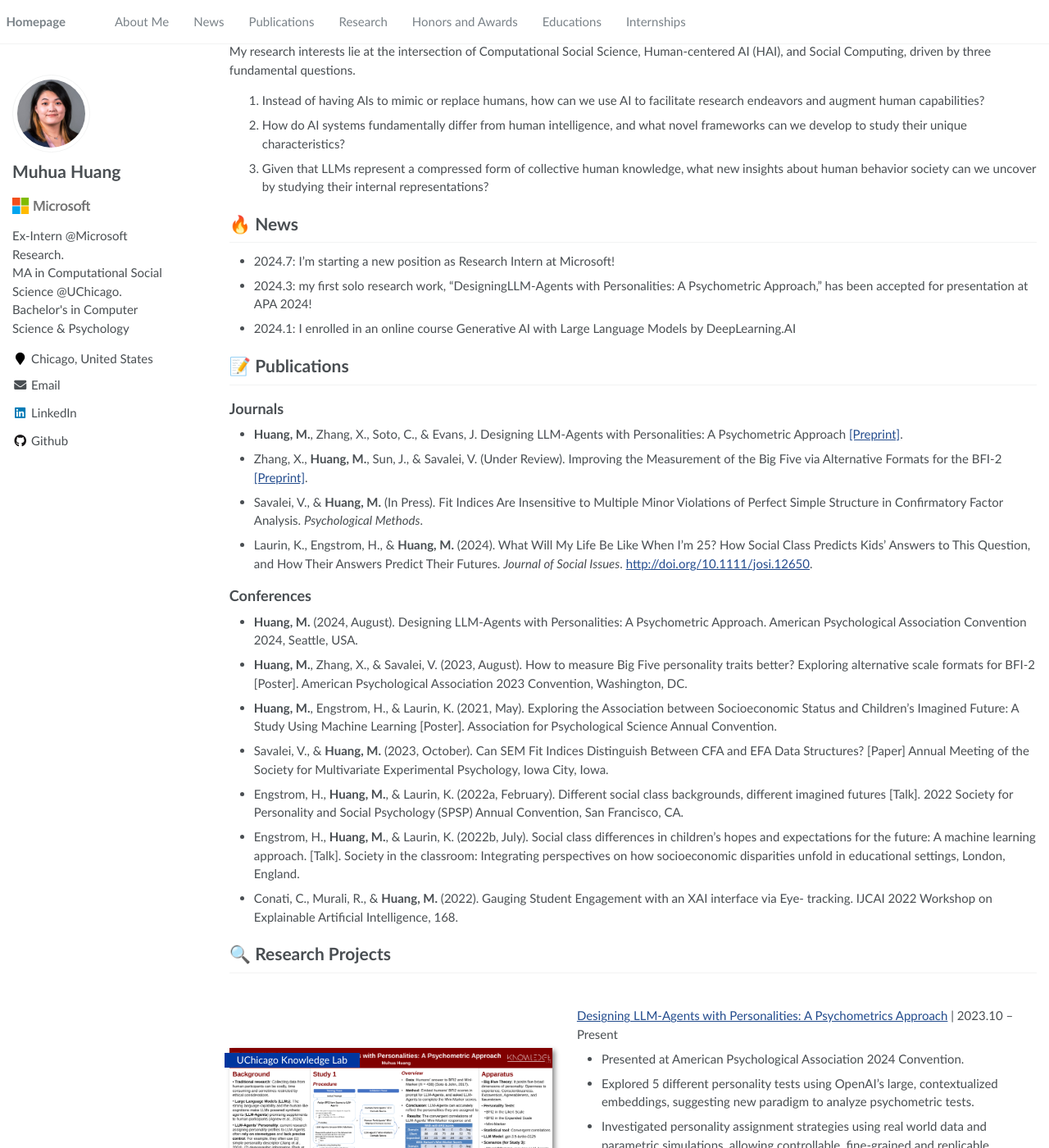
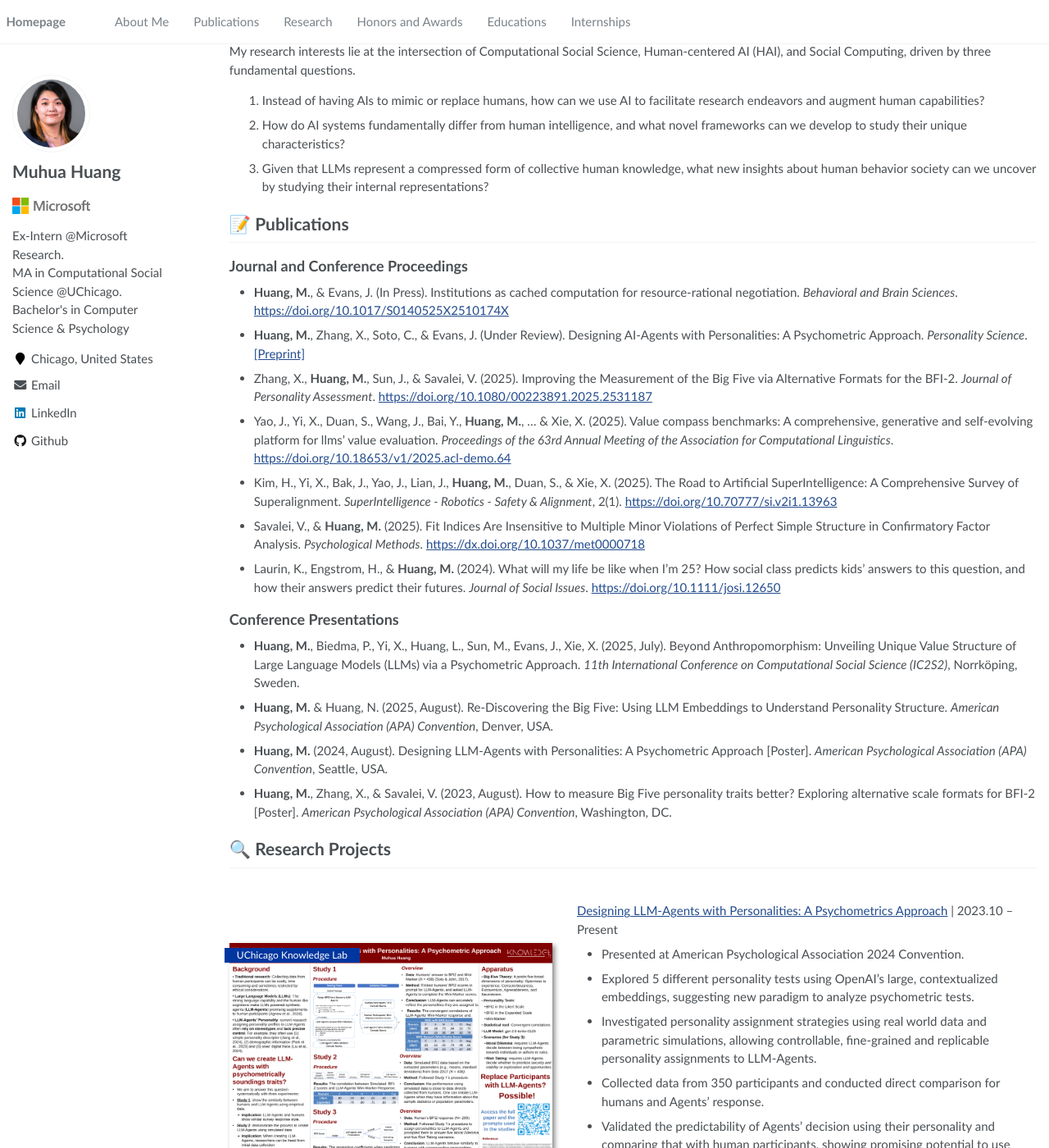
Before and after one commit to muhua-h/muhua-h.github.io, a Jekyll site: the page built from _pages/about.md, in a window 1280 px wide and 1400 px high, scrolled down 258 px. Shown: the whole window at 82% size. Built offline with Jekyll 4.4.1, drawn with Linux system fonts in a browser that asks for light colours; some of the changed text lies outside the part shown.

Commit message:
Update website structure and content
- Remove News section entirely and update navigation
- Add Stanford PhD in Organizational Behavior to Education
- Update Publications with current CV content
- Simplify Internships to high-level research team info
- Add current CV file

🤖 Generated with [Claude Code](https://claude.ai/code)

Co-Authored-By: Claude <noreply@anthropic.com>

```diff
--- a/_data/navigation.yml
+++ b/_data/navigation.yml
@@ -2,9 +2,6 @@
 main:
   - title: "About Me"
     url: "#-about-me"
-
-  - title: "News"
-    url: "#-news"
 
   - title: "Publications"
     url: "#-publications"
--- a/_pages/about.md
+++ b/_pages/about.md
@@ -11,8 +11,6 @@ redirect_from:
 <span class='anchor' id='about-me'></span>
 {% include_relative includes/intro.md %}
 
-{% include_relative includes/news.md %}
-
 {% include_relative includes/pub.md %}
 
 {% include_relative includes/research.md %}
--- a/_pages/includes/news.md
+++ /dev/null
@@ -1,4 +0,0 @@
-# 🔥 News
-- 2024.7: I’m starting a new position as Research Intern at Microsoft!
-- 2024.3: my first solo research work, "DesigningLLM-Agents with Personalities: A Psychometric Approach," has been accepted for presentation at APA 2024!
-- 2024.1: I enrolled in an online course Generative AI with Large Language Models by DeepLearning.AI
--- a/_pages/includes/others.md
+++ b/_pages/includes/others.md
@@ -1,4 +1,7 @@
 # 📖 Educations
+- **Stanford Graduate School of Business** | 2025.09 - 2030.06
+  - PhD in Organizational Behavior
+
 - **The University of Chicago** | 2023.09 - 2025.06
   - MA in Computational Social Science
   - GPA: 3.9/4.0
@@ -17,15 +20,5 @@
 - **Google Research Mentorship Program** | 2021.09 - 2021.12
 
 # 💻 Internships
-Microsoft Research Asia | Research Intern | 2024.7 – 2024.10
-* Advisor: Dr. Xiaoyuan Yi, Dr. Xing Xie
-  On the Dynamics of LLMs' Values as A Community
-- Engineered a scalable multi-agent system facilitating interactions among up to hundreds of AI agents, incorporating reflection mechanisms, Retrieval-Augmented Generation (RAG), and parallel processing.
-- Applied social science theories (e.g., Schwartz's Theory of Basic Values) as the theoretical frameworks to
-  model and analyze the evolution of AI agents' values through social interactions.
-- Utilized Social Network Analysis to examine the formation, structure and change of social networks among
-  agents with diverse values.
-- Leveraged GraphRAG and NLP to investigate Social Emergence (e.g., unique language, cultural practices,
-  organizations and institutions) in LLM-agent communities.
-- Designed and conducted experiments to assess the impact of value diversity, population size, and temporal
-  factors on agent interactions and social outcomes.
+- **Microsoft Research Asia** | Research Intern | 2024.7 – 2024.10
+  - Research team led by Dr. Xiaoyuan Yi and Dr. Xing Xie
--- a/_pages/includes/pub.md
+++ b/_pages/includes/pub.md
@@ -1,16 +1,15 @@
 # 📝 Publications
-## Journals
-- **Huang, M.**, Zhang, X., Soto, C., & Evans, J. Designing LLM-Agents with Personalities: A Psychometric Approach [[Preprint]](https://arxiv.org/abs/2410.19238).
-- Zhang, X., **Huang, M.**, Sun, J., & Savalei, V. (Under Review). Improving the Measurement of the Big Five via Alternative Formats for the BFI-2 [[Preprint]](https://osf.io/preprints/osf/p493y).
-- Savalei, V., & **Huang, M.** (In Press). Fit Indices Are Insensitive to Multiple Minor Violations of Perfect Simple Structure in Confirmatory Factor Analysis. *Psychological Methods*.
-- Laurin, K., Engstrom, H., & **Huang, M.** (2024). What Will My Life Be Like When I’m 25? How Social Class Predicts Kids’ Answers to This Question, and How Their Answers Predict Their Futures. *Journal of Social Issues*. [http://doi.org/10.1111/josi.12650](http://doi.org/10.1111/josi.12650).
+## Journal and Conference Proceedings
+- **Huang, M.**, & Evans, J. (In Press). Institutions as cached computation for resource-rational negotiation. *Behavioral and Brain Sciences*. [https://doi.org/10.1017/S0140525X2510174X](https://doi.org/10.1017/S0140525X2510174X)
+- **Huang, M.**, Zhang, X., Soto, C., & Evans, J. (Under Review). Designing AI-Agents with Personalities: A Psychometric Approach. *Personality Science*. [[Preprint]](https://arxiv.org/abs/2410.19238)
+- Zhang, X., **Huang, M.**, Sun, J., & Savalei, V. (2025). Improving the Measurement of the Big Five via Alternative Formats for the BFI-2. *Journal of Personality Assessment*. [https://doi.org/10.1080/00223891.2025.2531187](https://doi.org/10.1080/00223891.2025.2531187)
+- Yao, J., Yi, X., Duan, S., Wang, J., Bai, Y., **Huang, M.**, ... & Xie, X. (2025). Value compass benchmarks: A comprehensive, generative and self-evolving platform for llms' value evaluation. *Proceedings of the 63rd Annual Meeting of the Association for Computational Linguistics*. [https://doi.org/10.18653/v1/2025.acl-demo.64](https://doi.org/10.18653/v1/2025.acl-demo.64)
+- Kim, H., Yi, X., Bak, J., Yao, J., Lian, J., **Huang, M.**, Duan, S., & Xie, X. (2025). The Road to Artificial SuperIntelligence: A Comprehensive Survey of Superalignment. *SuperIntelligence - Robotics - Safety & Alignment*, 2(1). [https://doi.org/10.70777/si.v2i1.13963](https://doi.org/10.70777/si.v2i1.13963)
+- Savalei, V., & **Huang, M.** (2025). Fit Indices Are Insensitive to Multiple Minor Violations of Perfect Simple Structure in Confirmatory Factor Analysis. *Psychological Methods*. [https://dx.doi.org/10.1037/met0000718](https://dx.doi.org/10.1037/met0000718)
+- Laurin, K., Engstrom, H., & **Huang, M.** (2024). What will my life be like when I'm 25? How social class predicts kids' answers to this question, and how their answers predict their futures. *Journal of Social Issues*. [https://doi.org/10.1111/josi.12650](https://doi.org/10.1111/josi.12650)
 
-
-## Conferences
-- **Huang, M.** (2024, August). Designing LLM-Agents with Personalities: A Psychometric Approach. American Psychological Association Convention 2024, Seattle, USA.
-- **Huang, M.**, Zhang, X., & Savalei, V. (2023, August). How to measure Big Five personality traits better? Exploring alternative scale formats for BFI-2 [Poster]. American Psychological Association 2023 Convention, Washington, DC.
-- **Huang, M.**, Engstrom, H., & Laurin, K. (2021, May). Exploring the Association between Socioeconomic Status and Children’s Imagined Future: A Study Using Machine Learning [Poster]. Association for Psychological Science Annual Convention.
-- Savalei, V., & **Huang, M.** (2023, October). Can SEM Fit Indices Distinguish Between CFA and EFA Data Structures? [Paper] Annual Meeting of the Society for Multivariate Experimental Psychology, Iowa City, Iowa.
-- Engstrom, H., **Huang, M.**, & Laurin, K. (2022a, February). Different social class backgrounds, different imagined futures [Talk]. 2022 Society for Personality and Social Psychology (SPSP) Annual Convention, San Francisco, CA.
-- Engstrom, H., **Huang, M.**, & Laurin, K. (2022b, July). Social class differences in children’s hopes and expectations for the future: A machine learning approach. [Talk]. Society in the classroom: Integrating perspectives on how socioeconomic disparities unfold in educational settings, London, England.
-- Conati, C., Murali, R., & **Huang, M.** (2022). Gauging Student Engagement with an XAI interface via Eye- tracking. IJCAI 2022 Workshop on Explainable Artificial Intelligence, 168.
+## Conference Presentations
+- **Huang, M.**, Biedma, P., Yi, X., Huang, L., Sun, M., Evans, J., Xie, X. (2025, July). Beyond Anthropomorphism: Unveiling Unique Value Structure of Large Language Models (LLMs) via a Psychometric Approach. *11th International Conference on Computational Social Science (IC2S2)*, Norrköping, Sweden.
+- **Huang, M.** & Huang, N. (2025, August). Re-Discovering the Big Five: Using LLM Embeddings to Understand Personality Structure. *American Psychological Association (APA) Convention*, Denver, USA.
+- **Huang, M.** (2024, August). Designing LLM-Agents with Personalities: A Psychometric Approach [Poster]. *American Psychological Association (APA) Convention*, Seattle, USA.
+- **Huang, M.**, Zhang, X., & Savalei, V. (2023, August). How to measure Big Five personality traits better? Exploring alternative scale formats for BFI-2 [Poster]. *American Psychological Association (APA) Convention*, Washington, DC.
```
Also changed, not shown: 1 other file.
